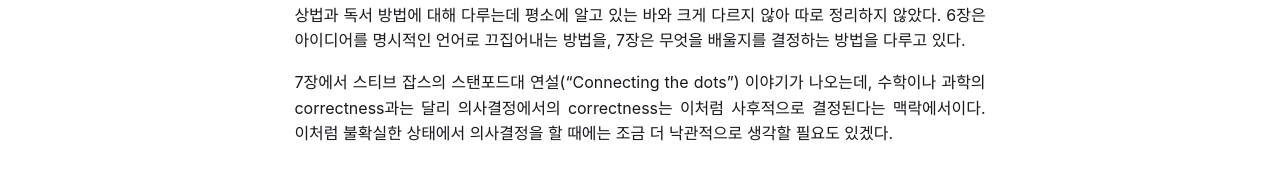
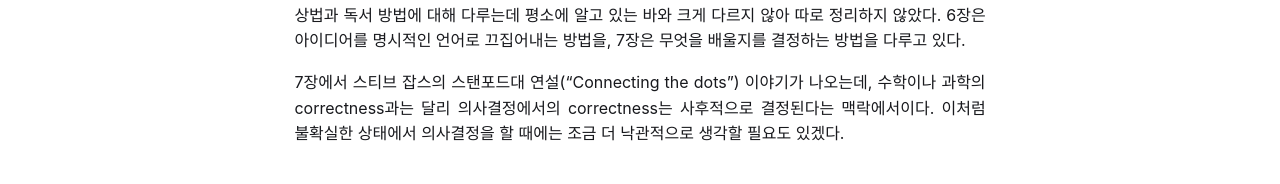
Before and after one commit to 0kimy/0kimy.github.io, a Jekyll site: the page built from _posts/2020-01-26-지적생산기술.md, in a window 1280 px wide. Shown: the part 1907-2091 px from the top of the page. Built offline with Jekyll 4.4.1, drawn with Linux system fonts in a browser that asks for light colours; some web fonts are replaced; our own code applies the rules of GitHub Pages for plain Markdown files.

Commit message:
minor fix on post

```diff
--- a/_posts/2020-01-26-지적생산기술.md
+++ b/_posts/2020-01-26-지적생산기술.md
@@ -47,4 +47,4 @@ tags: [books]
 
 개인적으로 필요한 부분만 정리하다 보니 2장과 5장의 내용을 주로 쓰게 되었다. 책의 3, 4장은 기억력 향상법과 독서 방법에 대해 다루는데 평소에 알고 있는 바와 크게 다르지 않아 따로 정리하지 않았다. 6장은 아이디어를 명시적인 언어로 끄집어내는 방법을, 7장은 무엇을 배울지를 결정하는 방법을 다루고 있다.
 
-7장에서 스티브 잡스의 스탠포드대 연설("Connecting the dots") 이야기가 나오는데, 수학이나 과학의 correctness과는 달리 의사결정에서의 correctness는 이처럼 사후적으로 결정된다는 맥락에서이다. 이처럼 불확실한 상태에서 의사결정을 할 때에는 조금 더 낙관적으로 생각할 필요도 있겠다.
+7장에서 스티브 잡스의 스탠포드대 연설("Connecting the dots") 이야기가 나오는데, 수학이나 과학의 correctness과는 달리 의사결정에서의 correctness는 사후적으로 결정된다는 맥락에서이다. 이처럼 불확실한 상태에서 의사결정을 할 때에는 조금 더 낙관적으로 생각할 필요도 있겠다.
```
